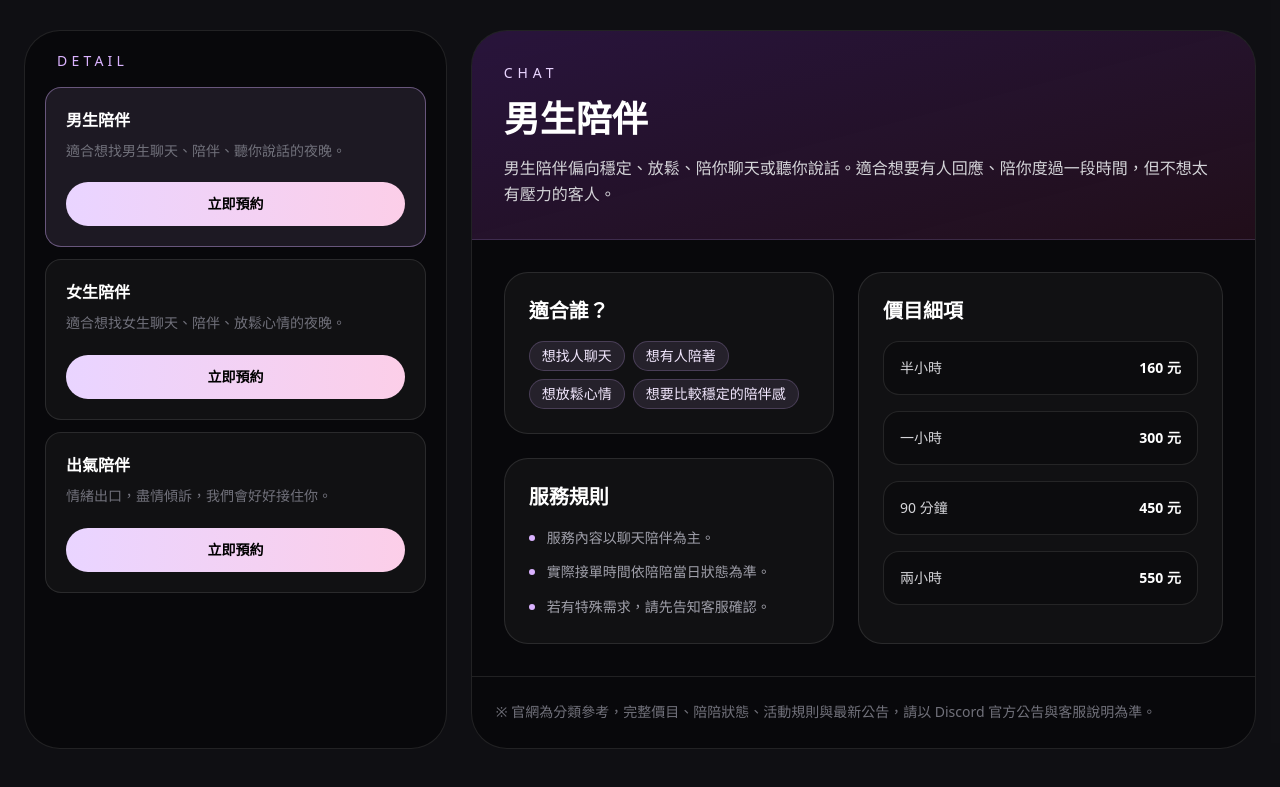
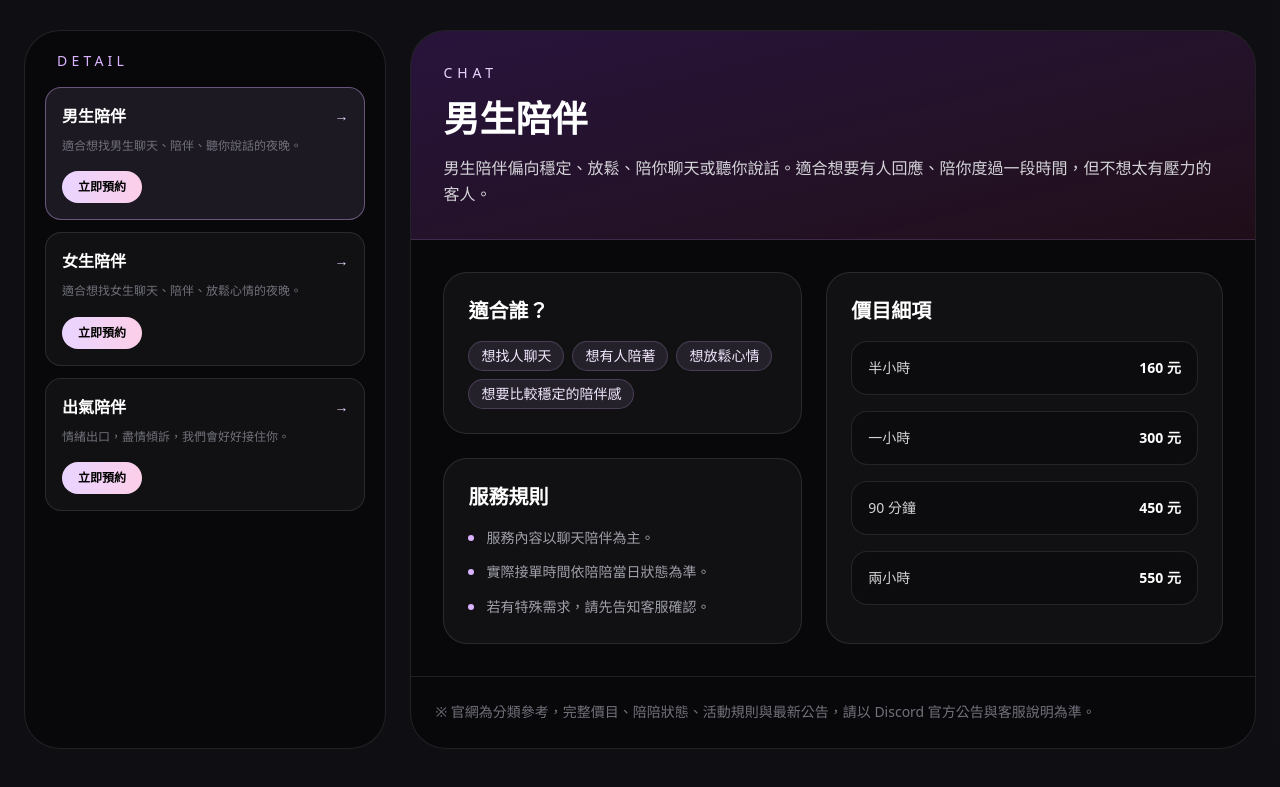
Before and after one commit to moxu09/wearestilllhere, a Next.js app: page / in a window 1280 px wide. Shown: the part 2180-2967 px from the top of the page. Built offline with nearby package versions, Linux system fonts and the light colour scheme.

Commit message:
縮小 detail 預約按鈕版面

```diff
--- a/app/components/PriceExplorer.tsx
+++ b/app/components/PriceExplorer.tsx
@@ -332,7 +332,7 @@ export default function PriceExplorer() {
         ))}
       </div>
 
-      <div className="grid gap-6 lg:grid-cols-[0.35fr_0.65fr]">
+      <div className="grid gap-6 lg:grid-cols-[0.3fr_0.7fr]">
         <div className="rounded-[36px] border border-white/10 bg-black/40 p-5">
           <p className="mb-4 px-3 text-sm tracking-[0.3em] text-purple-300">
             DETAIL
@@ -342,7 +342,7 @@ export default function PriceExplorer() {
              {activeCategory.groups.map((group) => (
                <div
                  key={group.id}
-                className={`rounded-2xl border p-5 transition ${
+                 className={`rounded-2xl border p-4 transition ${
                    activeGroup.id === group.id
                      ? "border-purple-300/40 bg-purple-300/10"
                      : "border-white/10 bg-white/[0.04] hover:bg-white/[0.07]"
@@ -353,17 +353,25 @@ export default function PriceExplorer() {
                    onClick={() => setGroupId(group.id)}
                    className="block w-full text-left"
                  >
+                   <div className="flex items-center justify-between gap-3">
                      <h4 className="font-black text-white">
                        {group.title}
                     </h4>
-                  <p className="mt-2 text-sm leading-relaxed text-zinc-500">
+
+                    <span className="text-sm text-purple-200">
+           →
+                     </span>
+                   </div>
+
+                   <p className="mt-2 line-clamp-2 text-xs leading-relaxed text-zinc-500">
                      {group.desc}
                    </p>
                  </button>
+
                 <a
                    href={discordLink}
                    target="_blank"
-                  className="mt-5 block rounded-full bg-gradient-to-r from-purple-200 to-pink-200 px-5 py-3 text-center text-sm font-black text-black transition hover:opacity-90"
+                   className="mt-4 inline-block rounded-full bg-gradient-to-r from-purple-200 to-pink-200 px-4 py-2 text-center text-xs font-black text-black transition hover:opacity-90"
                  >
                    立即預約
                  </a>
```
Lines whose indentation alone changed are shown as unchanged.
